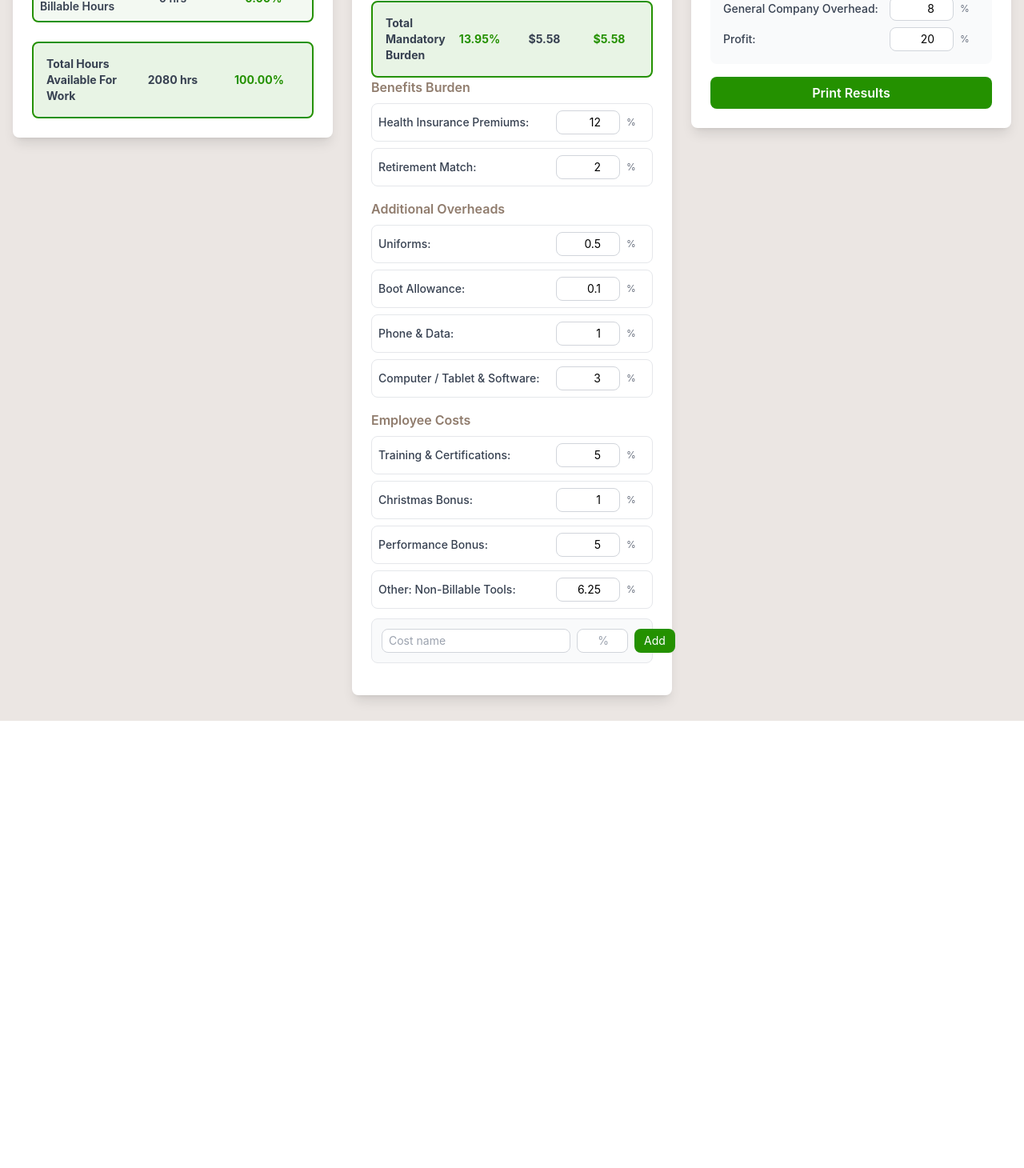
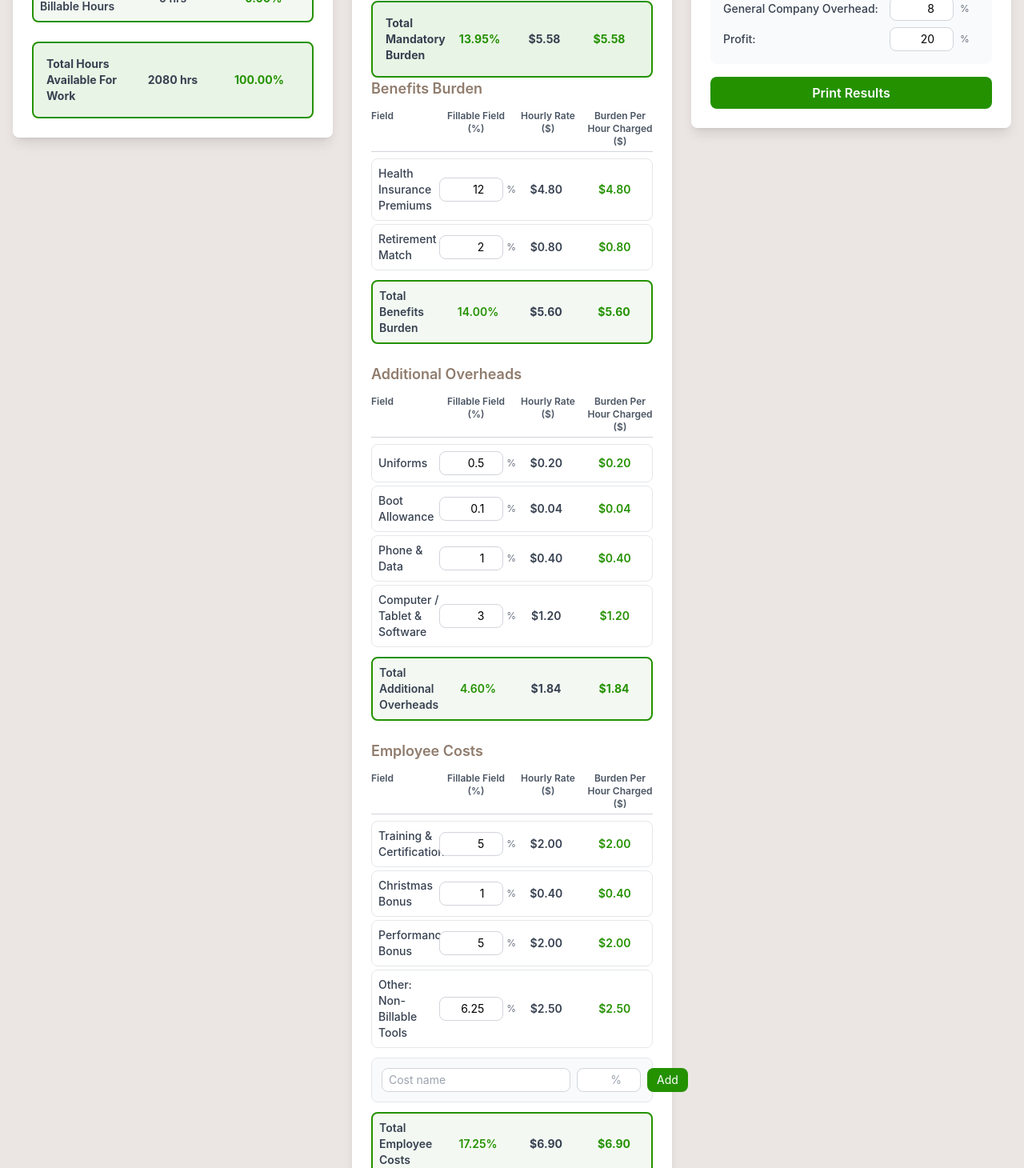
Before and after one commit to KayFernPR/Time-Material-Calculator, a React (Vite) app: page / in a window 1280 px wide. Shown: the part 1300-2760 px from the top of the page at 80% size. Before the commit the page ends 2201 px from the top, so only its background shows below. Built offline with nearby package versions, Linux system fonts and the light colour scheme.

Commit message:
Format Benefits Burden, Additional Overheads, and Employee Costs sections with 4-column table layout matching Mandatory Burden sections

```diff
--- a/src/components/LaborRateCalculator.jsx
+++ b/src/components/LaborRateCalculator.jsx
@@ -185,10 +185,30 @@ function LaborRateCalculator() {
     const totalMandatoryBurdenHourlyRate = combinedFederalPayrollTaxHourlyRate + workerBurdenHourlyRate
     const totalMandatoryBurdenCharged = combinedFederalPayrollTaxCharged + workerBurdenChargedTotal
 
+    // Benefits Burden calculations
+    const benefitsBurdenHourlyRates = Object.fromEntries(
+      BENEFITS_BURDEN_OPTIONS.map(opt => [
+        opt.id,
+        workersWage * ((benefitsBurdenPercents[opt.id] || 0) / 100)
+      ])
+    )
+
     const benefitsBurdenCharged = Object.fromEntries(
       BENEFITS_BURDEN_OPTIONS.map(opt => [
         opt.id,
         workersWageCharged * ((benefitsBurdenPercents[opt.id] || 0) / 100)
+      ])
+    )
+
+    const benefitsBurdenPercent = Object.values(benefitsBurdenPercents).reduce((sum, val) => sum + (parseFloat(val) || 0), 0)
+    const benefitsBurdenHourlyRate = Object.values(benefitsBurdenHourlyRates).reduce((sum, val) => sum + val, 0)
+    const benefitsBurdenChargedTotal = Object.values(benefitsBurdenCharged).reduce((sum, val) => sum + val, 0)
+
+    // Additional Overheads calculations
+    const additionalOverheadsHourlyRates = Object.fromEntries(
+      ADDITIONAL_OVERHEADS_OPTIONS.map(opt => [
+        opt.id,
+        workersWage * ((additionalOverheadsPercents[opt.id] || 0) / 100)
       ])
     )
 
@@ -198,6 +218,22 @@ function LaborRateCalculator() {
         workersWageCharged * ((additionalOverheadsPercents[opt.id] || 0) / 100)
       ])
     )
+
+    const additionalOverheadsPercent = Object.values(additionalOverheadsPercents).reduce((sum, val) => sum + (parseFloat(val) || 0), 0)
+    const additionalOverheadsHourlyRate = Object.values(additionalOverheadsHourlyRates).reduce((sum, val) => sum + val, 0)
+    const additionalOverheadsChargedTotal = Object.values(additionalOverheadsCharged).reduce((sum, val) => sum + val, 0)
+
+    // Employee Costs calculations
+    const employeeCostsHourlyRates = Object.fromEntries([
+      ...EMPLOYEE_COSTS_OPTIONS.map(opt => [
+        opt.id,
+        workersWage * ((employeeCostsPercents[opt.id] || 0) / 100)
+      ]),
+      ...customEmployeeCosts.map((cost, idx) => [
+        `custom-${idx}`,
+        workersWage * ((cost.percent || 0) / 100)
+      ])
+    ])
 
     const employeeCostsCharged = Object.fromEntries([
       ...EMPLOYEE_COSTS_OPTIONS.map(opt => [
@@ -210,6 +246,11 @@ function LaborRateCalculator() {
       ])
     ])
 
+    const employeeCostsPercent = Object.values(employeeCostsPercents).reduce((sum, val) => sum + (parseFloat(val) || 0), 0) +
+                                 customEmployeeCosts.reduce((sum, cost) => sum + (cost.percent || 0), 0)
+    const employeeCostsHourlyRate = Object.values(employeeCostsHourlyRates).reduce((sum, val) => sum + val, 0)
+    const employeeCostsChargedTotal = Object.values(employeeCostsCharged).reduce((sum, val) => sum + val, 0)
+
     const divisionOverheadCharged = workersWageCharged * (divisionOverheadPercent / 100)
     const generalCompanyOverheadCharged = workersWageCharged * (generalCompanyOverheadPercent / 100)
     const profitCharged = workersWageCharged * (profitPercent / 100)
@@ -217,9 +258,9 @@ function LaborRateCalculator() {
     // Total Labor Rate
     const totalLaborRate = workersWageCharged +
                           totalMandatoryBurdenCharged +
-                          Object.values(benefitsBurdenCharged).reduce((sum, val) => sum + val, 0) +
-                          Object.values(additionalOverheadsCharged).reduce((sum, val) => sum + val, 0) +
-                          Object.values(employeeCostsCharged).reduce((sum, val) => sum + val, 0) +
+                          benefitsBurdenChargedTotal +
+                          additionalOverheadsChargedTotal +
+                          employeeCostsChargedTotal +
                           divisionOverheadCharged +
                           generalCompanyOverheadCharged +
                           profitCharged
@@ -247,9 +288,21 @@ function LaborRateCalculator() {
       totalMandatoryBurdenPercent,
       totalMandatoryBurdenHourlyRate,
       totalMandatoryBurdenCharged,
+      benefitsBurdenHourlyRates,
       benefitsBurdenCharged,
+      benefitsBurdenPercent,
+      benefitsBurdenHourlyRate,
+      benefitsBurdenChargedTotal,
+      additionalOverheadsHourlyRates,
       additionalOverheadsCharged,
+      additionalOverheadsPercent,
+      additionalOverheadsHourlyRate,
+      additionalOverheadsChargedTotal,
+      employeeCostsHourlyRates,
       employeeCostsCharged,
+      employeeCostsPercent,
+      employeeCostsHourlyRate,
+      employeeCostsChargedTotal,
       divisionOverheadCharged,
       generalCompanyOverheadCharged,
       profitCharged,
@@ -346,9 +399,21 @@ function LaborRateCalculator() {
     totalMandatoryBurdenPercent: 0,
     totalMandatoryBurdenHourlyRate: 0,
       totalMandatoryBurdenCharged: 0,
+      benefitsBurdenHourlyRates: {},
       benefitsBurdenCharged: {},
+      benefitsBurdenPercent: 0,
+      benefitsBurdenHourlyRate: 0,
+      benefitsBurdenChargedTotal: 0,
+      additionalOverheadsHourlyRates: {},
       additionalOverheadsCharged: {},
+      additionalOverheadsPercent: 0,
+      additionalOverheadsHourlyRate: 0,
+      additionalOverheadsChargedTotal: 0,
+      employeeCostsHourlyRates: {},
       employeeCostsCharged: {},
+      employeeCostsPercent: 0,
+      employeeCostsHourlyRate: 0,
+      employeeCostsChargedTotal: 0,
     divisionOverheadCharged: 0,
     generalCompanyOverheadCharged: 0,
     profitCharged: 0,
@@ -862,17 +927,30 @@ function LaborRateCalculator() {
               </div>
 
               {/* Benefits Burden */}
-              <div className="mb-4">
-                <h3 className="text-base font-semibold text-neutral mb-2">
+              <div className="mb-6">
+                <h3 className="text-lg font-semibold text-neutral mb-3">
                   Benefits Burden
                 </h3>
-                <div className="space-y-2">
-                  {BENEFITS_BURDEN_OPTIONS.map(option => (
-                    <div key={option.id} className="flex items-center justify-between p-2 border border-gray-200 rounded-lg">
-                      <label className="text-gray-700 text-sm font-medium flex-1">
-                        {option.label}:
+
+                {/* Table Header */}
+                <div className="grid grid-cols-4 gap-2 mb-2 text-xs font-semibold text-gray-600 border-b border-gray-300 pb-1">
+                  <div>Field</div>
+                  <div className="text-center">Fillable Field (%)</div>
+                  <div className="text-center">Hourly Rate ($)</div>
+                  <div className="text-center">Burden Per Hour Charged ($)</div>
+                </div>
+
+                <div className="space-y-1">
+                  {BENEFITS_BURDEN_OPTIONS.map(option => {
+                    const percent = benefitsBurdenPercents[option.id] || 0
+                    const hourlyRate = safeCalculations.benefitsBurdenHourlyRates[option.id] || 0
+                    const charged = safeCalculations.benefitsBurdenCharged[option.id] || 0
+                    return (
+                      <div key={option.id} className="grid grid-cols-4 gap-2 items-center p-2 border border-gray-200 rounded-lg hover:bg-gray-50">
+                        <label className="text-gray-700 text-sm font-medium">
+                          {option.label}
                         </label>
-                      <div className="flex items-center gap-2">
+                        <div className="flex items-center justify-center">
                           <input
                             type="number"
                             step="0.01"
@@ -884,25 +962,59 @@ function LaborRateCalculator() {
                             className="w-20 px-2 py-1 border border-gray-300 rounded-lg focus:outline-none focus:ring-2 focus:ring-primary text-right text-sm"
                             placeholder="0.00"
                           />
-                        <span className="text-gray-500 text-xs w-6">%</span>
+                          <span className="text-gray-500 text-xs ml-1">%</span>
+                        </div>
+                        <div className="text-center text-sm font-semibold text-gray-700">
+                          ${hourlyRate.toFixed(2)}
+                        </div>
+                        <div className="text-center text-sm font-semibold text-primary">
+                          ${charged.toFixed(2)}
                         </div>
                       </div>
-                  ))}
+                    )
+                  })}
+                </div>
+
+                {/* Benefits Burden Total */}
+                <div className="mt-3 grid grid-cols-4 gap-2 items-center p-2 border-2 border-primary rounded-lg bg-primary/5">
+                  <div className="text-gray-700 text-sm font-semibold">Total Benefits Burden</div>
+                  <div className="text-center text-sm font-semibold text-primary">
+                    {safeCalculations.benefitsBurdenPercent.toFixed(2)}%
+                  </div>
+                  <div className="text-center text-sm font-bold text-gray-700">
+                    ${safeCalculations.benefitsBurdenHourlyRate.toFixed(2)}
+                  </div>
+                  <div className="text-center text-sm font-bold text-primary">
+                    ${safeCalculations.benefitsBurdenChargedTotal.toFixed(2)}
+                  </div>
                 </div>
               </div>
 
               {/* Additional Overheads */}
-              <div className="mb-4">
-                <h3 className="text-base font-semibold text-neutral mb-2">
+              <div className="mb-6">
+                <h3 className="text-lg font-semibold text-neutral mb-3">
                   Additional Overheads
                 </h3>
-                <div className="space-y-2">
-                  {ADDITIONAL_OVERHEADS_OPTIONS.map(option => (
-                    <div key={option.id} className="flex items-center justify-between p-2 border border-gray-200 rounded-lg">
-                      <label className="text-gray-700 text-sm font-medium flex-1">
-                        {option.label}:
+
+                {/* Table Header */}
+                <div className="grid grid-cols-4 gap-2 mb-2 text-xs font-semibold text-gray-600 border-b border-gray-300 pb-1">
+                  <div>Field</div>
+                  <div className="text-center">Fillable Field (%)</div>
+                  <div className="text-center">Hourly Rate ($)</div>
+                  <div className="text-center">Burden Per Hour Charged ($)</div>
+                </div>
+
+                <div className="space-y-1">
+                  {ADDITIONAL_OVERHEADS_OPTIONS.map(option => {
+                    const percent = additionalOverheadsPercents[option.id] || 0
+                    const hourlyRate = safeCalculations.additionalOverheadsHourlyRates[option.id] || 0
+                    const charged = safeCalculations.additionalOverheadsCharged[option.id] || 0
+                    return (
+                      <div key={option.id} className="grid grid-cols-4 gap-2 items-center p-2 border border-gray-200 rounded-lg hover:bg-gray-50">
+                        <label className="text-gray-700 text-sm font-medium">
+                          {option.label}
                         </label>
-                      <div className="flex items-center gap-2">
+                        <div className="flex items-center justify-center">
                           <input
                             type="number"
                             step="0.01"
@@ -914,25 +1026,59 @@ function LaborRateCalculator() {
                             className="w-20 px-2 py-1 border border-gray-300 rounded-lg focus:outline-none focus:ring-2 focus:ring-primary text-right text-sm"
                             placeholder="0.00"
                           />
-                        <span className="text-gray-500 text-xs w-6">%</span>
+                          <span className="text-gray-500 text-xs ml-1">%</span>
+                        </div>
+                        <div className="text-center text-sm font-semibold text-gray-700">
+                          ${hourlyRate.toFixed(2)}
+                        </div>
+                        <div className="text-center text-sm font-semibold text-primary">
+                          ${charged.toFixed(2)}
                         </div>
                       </div>
-                  ))}
+                    )
+                  })}
+                </div>
+
+                {/* Additional Overheads Total */}
+                <div className="mt-3 grid grid-cols-4 gap-2 items-center p-2 border-2 border-primary rounded-lg bg-primary/5">
+                  <div className="text-gray-700 text-sm font-semibold">Total Additional Overheads</div>
+                  <div className="text-center text-sm font-semibold text-primary">
+                    {safeCalculations.additionalOverheadsPercent.toFixed(2)}%
+                  </div>
+                  <div className="text-center text-sm font-bold text-gray-700">
+                    ${safeCalculations.additionalOverheadsHourlyRate.toFixed(2)}
+                  </div>
+                  <div className="text-center text-sm font-bold text-primary">
+                    ${safeCalculations.additionalOverheadsChargedTotal.toFixed(2)}
+                  </div>
                 </div>
               </div>
 
               {/* Employee Costs */}
-              <div className="mb-4">
-                <h3 className="text-base font-semibold text-neutral mb-2">
+              <div className="mb-6">
+                <h3 className="text-lg font-semibold text-neutral mb-3">
                   Employee Costs
                 </h3>
-                <div className="space-y-2">
-                  {EMPLOYEE_COSTS_OPTIONS.map(option => (
-                    <div key={option.id} className="flex items-center justify-between p-2 border border-gray-200 rounded-lg">
-                      <label className="text-gray-700 text-sm font-medium flex-1">
-                        {option.label}:
+
+                {/* Table Header */}
+                <div className="grid grid-cols-4 gap-2 mb-2 text-xs font-semibold text-gray-600 border-b border-gray-300 pb-1">
+                  <div>Field</div>
+                  <div className="text-center">Fillable Field (%)</div>
+                  <div className="text-center">Hourly Rate ($)</div>
+                  <div className="text-center">Burden Per Hour Charged ($)</div>
+                </div>
+
+                <div className="space-y-1">
+                  {EMPLOYEE_COSTS_OPTIONS.map(option => {
+                    const percent = employeeCostsPercents[option.id] || 0
+                    const hourlyRate = safeCalculations.employeeCostsHourlyRates[option.id] || 0
+                    const charged = safeCalculations.employeeCostsCharged[option.id] || 0
+                    return (
+                      <div key={option.id} className="grid grid-cols-4 gap-2 items-center p-2 border border-gray-200 rounded-lg hover:bg-gray-50">
+                        <label className="text-gray-700 text-sm font-medium">
+                          {option.label}
                         </label>
-                      <div className="flex items-center gap-2">
+                        <div className="flex items-center justify-center">
                           <input
                             type="number"
                             step="0.01"
@@ -944,16 +1090,26 @@ function LaborRateCalculator() {
                             className="w-20 px-2 py-1 border border-gray-300 rounded-lg focus:outline-none focus:ring-2 focus:ring-primary text-right text-sm"
                             placeholder="0.00"
                           />
-                        <span className="text-gray-500 text-xs w-6">%</span>
+                          <span className="text-gray-500 text-xs ml-1">%</span>
+                        </div>
+                        <div className="text-center text-sm font-semibold text-gray-700">
+                          ${hourlyRate.toFixed(2)}
+                        </div>
+                        <div className="text-center text-sm font-semibold text-primary">
+                          ${charged.toFixed(2)}
                         </div>
                       </div>
-                  ))}
-                  {customEmployeeCosts.map((cost, idx) => (
-                    <div key={cost.id} className="flex items-center justify-between p-2 border border-gray-200 rounded-lg bg-gray-50">
-                      <label className="text-gray-700 text-sm font-medium flex-1">
-                        {cost.label}:
+                    )
+                  })}
+                  {customEmployeeCosts.map((cost, idx) => {
+                    const hourlyRate = safeCalculations.employeeCostsHourlyRates[`custom-${idx}`] || 0
+                    const charged = safeCalculations.employeeCostsCharged[`custom-${idx}`] || 0
+                    return (
+                      <div key={cost.id} className="grid grid-cols-4 gap-2 items-center p-2 border border-gray-200 rounded-lg bg-gray-50">
+                        <label className="text-gray-700 text-sm font-medium">
+                          {cost.label}
                         </label>
-                      <div className="flex items-center gap-2">
+                        <div className="flex items-center justify-center gap-1">
                           <input
                             type="number"
                             step="0.01"
@@ -965,16 +1121,23 @@ function LaborRateCalculator() {
                             }}
                             className="w-20 px-2 py-1 border border-gray-300 rounded-lg focus:outline-none focus:ring-2 focus:ring-primary text-right text-sm"
                           />
-                        <span className="text-gray-500 text-xs w-6">%</span>
+                          <span className="text-gray-500 text-xs">%</span>
                           <button
                             onClick={() => setCustomEmployeeCosts(prev => prev.filter((_, i) => i !== idx))}
-                          className="px-1 py-1 text-red-600 hover:bg-red-50 rounded text-sm"
+                            className="px-1 py-1 text-red-600 hover:bg-red-50 rounded text-sm ml-1"
                           >
                             ×
                           </button>
                         </div>
+                        <div className="text-center text-sm font-semibold text-gray-700">
+                          ${hourlyRate.toFixed(2)}
                         </div>
-                  ))}
+                        <div className="text-center text-sm font-semibold text-primary">
+                          ${charged.toFixed(2)}
+                        </div>
+                      </div>
+                    )
+                  })}
                 </div>
 
                 {/* Add Custom Employee Cost */}
@@ -993,7 +1156,7 @@ function LaborRateCalculator() {
                       value={newCustomEmployeeCost.percent || ''}
                       onChange={(e) => setNewCustomEmployeeCost(prev => ({ ...prev, percent: e.target.value }))}
                       placeholder="%"
-                      className="w-16 px-2 py-1 text-sm border border-gray-300 rounded-lg focus:outline-none focus:ring-2 focus:ring-primary text-right"
+                      className="w-20 px-2 py-1 text-sm border border-gray-300 rounded-lg focus:outline-none focus:ring-2 focus:ring-primary text-right"
                     />
                     <button
                       onClick={handleAddCustomEmployeeCost}
@@ -1001,6 +1164,20 @@ function LaborRateCalculator() {
                     >
                       Add
                     </button>
+                  </div>
+                </div>
+
+                {/* Employee Costs Total */}
+                <div className="mt-3 grid grid-cols-4 gap-2 items-center p-2 border-2 border-primary rounded-lg bg-primary/5">
+                  <div className="text-gray-700 text-sm font-semibold">Total Employee Costs</div>
+                  <div className="text-center text-sm font-semibold text-primary">
+                    {safeCalculations.employeeCostsPercent.toFixed(2)}%
+                  </div>
+                  <div className="text-center text-sm font-bold text-gray-700">
+                    ${safeCalculations.employeeCostsHourlyRate.toFixed(2)}
+                  </div>
+                  <div className="text-center text-sm font-bold text-primary">
+                    ${safeCalculations.employeeCostsChargedTotal.toFixed(2)}
                   </div>
                 </div>
               </div>
```
Lines whose indentation alone changed are shown as unchanged.
